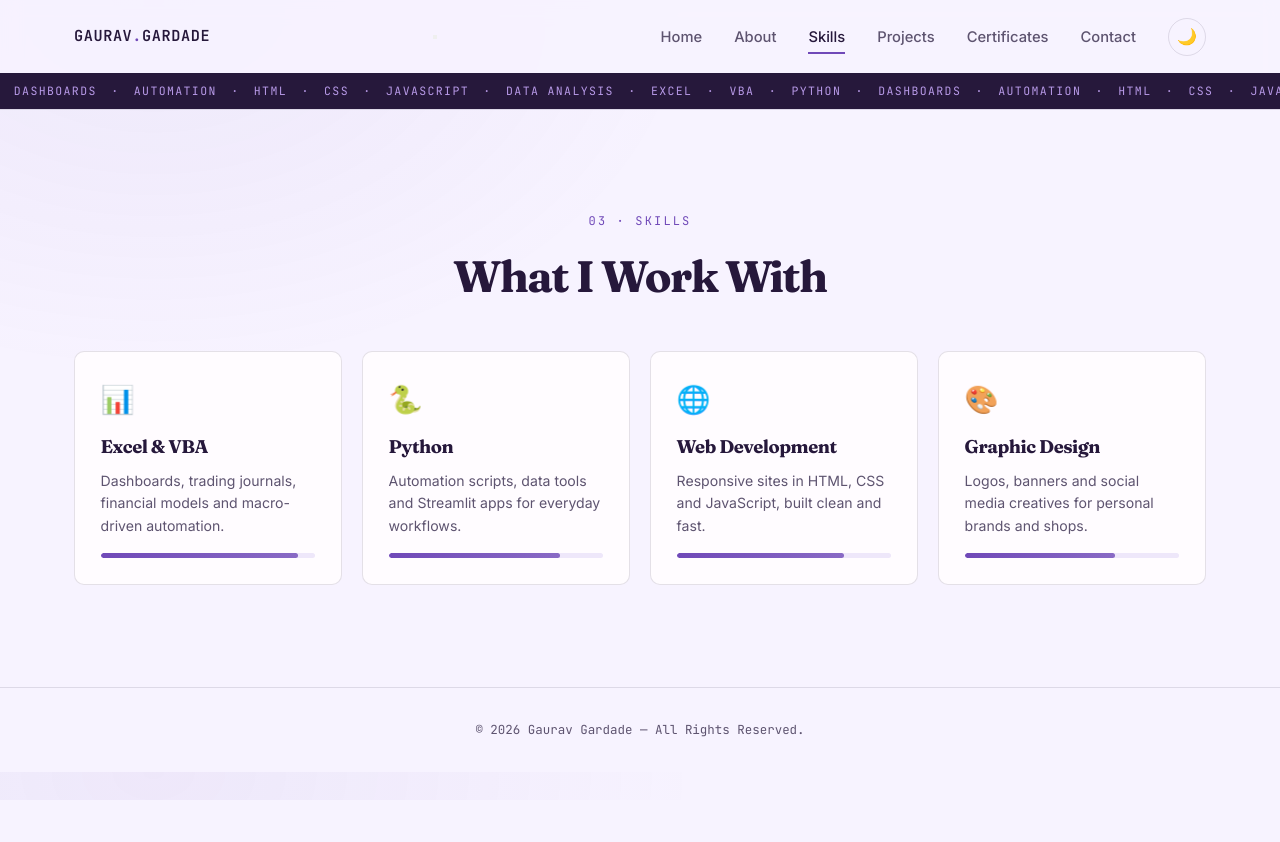
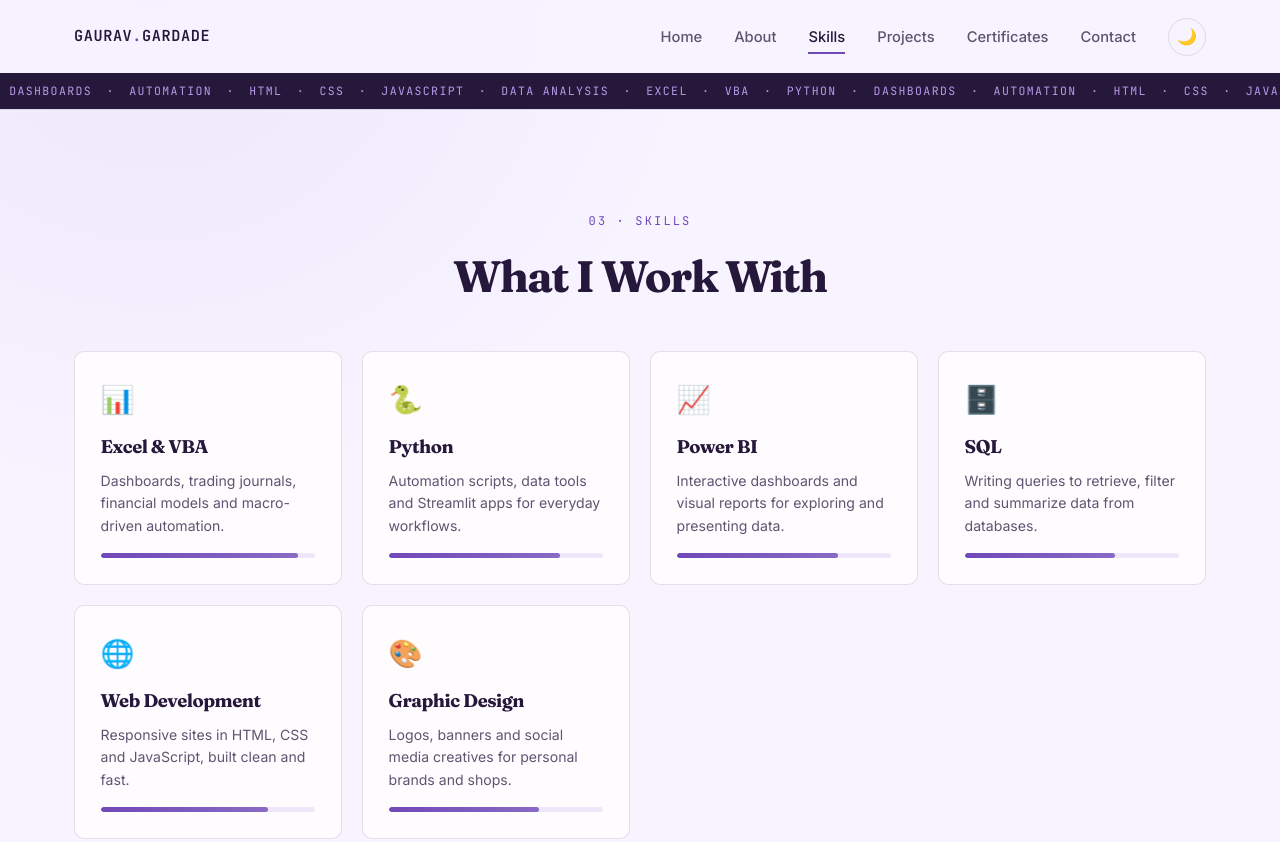
Before and after one commit to gauravgardade7-rgb/Gaurav_Gardade, a plain HTML site: page skills.html in a window 1280 px wide. Shown: the top 842 px of the page. Before the commit the page ends 800 px from the top, so only its background shows below. Drawn offline with Linux system fonts and the light colour scheme.

Commit message:
Update skills.html

```diff
--- a/skills.html
+++ b/skills.html
@@ -2,7 +2,7 @@
 <html lang="en">
 <head>
 <meta charset="UTF-8"><meta name="viewport" content="width=device-width, initial-scale=1.0">
-<title>Skills | Gaurav Gardade</title><meta name="description" content="Explore Gaurav Gardade's skills in Excel, VBA, Python, web development and graphic design.">
+<title>Skills | Gaurav Gardade</title><meta name="description" content="Explore Gaurav Gardade's skills in Excel, VBA, Python, Power BI, SQL, web development and graphic design.">
 <link rel="canonical" href="https://gauravgardade7-rgb.github.io/Gaurav_Gardade/skills.html">
 <link rel="preconnect" href="https://fonts.googleapis.com"><link rel="preconnect" href="https://fonts.gstatic.com" crossorigin>
 <link href="https://fonts.googleapis.com/css2?family=Fraunces:opsz,wght@9..144,400;9..144,500;9..144,600;9..144,700&family=Inter:wght@400;500;600&family=JetBrains+Mono:wght@400;500;600&display=swap" rel="stylesheet"><link rel="stylesheet" href="style.css">
@@ -11,8 +11,7 @@
 <a class="skip-link" href="#main-content">Skip to content</a>
 <header><nav class="navbar" aria-label="Main navigation">
   <a href="index.html" class="logo">GAURAV<span>.</span>GARDADE</a>
-  <button id="menuBtn" class="menu-btn" aria-label="Open menu" aria-expanded="false" aria-controls="menu"><span></span><span></span><span></span></button>
-  <ul class="menu" id="menu">
+  <ul class="menu">
     <li><a href="index.html" class="nav-link">Home</a></li><li><a href="about.html" class="nav-link">About</a></li><li><a href="skills.html" class="nav-link active" aria-current="page">Skills</a></li><li><a href="projects.html" class="nav-link">Projects</a></li><li><a href="certificates.html" class="nav-link">Certificates</a></li><li><a href="contact.html" class="nav-link">Contact</a></li><li class="menu-theme"><button id="themeBtn" aria-label="Toggle dark mode">🌙</button></li>
   </ul>
 </nav><div class="ticker" aria-hidden="true"><div class="ticker-track"><span>EXCEL</span><span>·</span><span>VBA</span><span>·</span><span>PYTHON</span><span>·</span><span>DASHBOARDS</span><span>·</span><span>AUTOMATION</span><span>·</span><span>HTML</span><span>·</span><span>CSS</span><span>·</span><span>JAVASCRIPT</span><span>·</span><span>DATA ANALYSIS</span><span>·</span><span>EXCEL</span><span>·</span><span>VBA</span><span>·</span><span>PYTHON</span><span>·</span><span>DASHBOARDS</span><span>·</span><span>AUTOMATION</span><span>·</span><span>HTML</span><span>·</span><span>CSS</span><span>·</span><span>JAVASCRIPT</span><span>·</span><span>DATA ANALYSIS</span><span>·</span></div></div></header>
@@ -21,6 +20,8 @@
   <div class="skills-grid">
     <div class="skill-card reveal"><span class="skill-icon">📊</span><h3>Excel &amp; VBA</h3><p>Dashboards, trading journals, financial models and macro-driven automation.</p><div class="skill-bar"><span style="--w:92%"></span></div></div>
     <div class="skill-card reveal"><span class="skill-icon">🐍</span><h3>Python</h3><p>Automation scripts, data tools and Streamlit apps for everyday workflows.</p><div class="skill-bar"><span style="--w:80%"></span></div></div>
+    <div class="skill-card reveal"><span class="skill-icon">📈</span><h3>Power BI</h3><p>Interactive dashboards and visual reports for exploring and presenting data.</p><div class="skill-bar"><span style="--w:75%"></span></div></div>
+    <div class="skill-card reveal"><span class="skill-icon">🗄️</span><h3>SQL</h3><p>Writing queries to retrieve, filter and summarize data from databases.</p><div class="skill-bar"><span style="--w:70%"></span></div></div>
     <div class="skill-card reveal"><span class="skill-icon">🌐</span><h3>Web Development</h3><p>Responsive sites in HTML, CSS and JavaScript, built clean and fast.</p><div class="skill-bar"><span style="--w:78%"></span></div></div>
     <div class="skill-card reveal"><span class="skill-icon">🎨</span><h3>Graphic Design</h3><p>Logos, banners and social media creatives for personal brands and shops.</p><div class="skill-bar"><span style="--w:70%"></span></div></div>
   </div>
```
